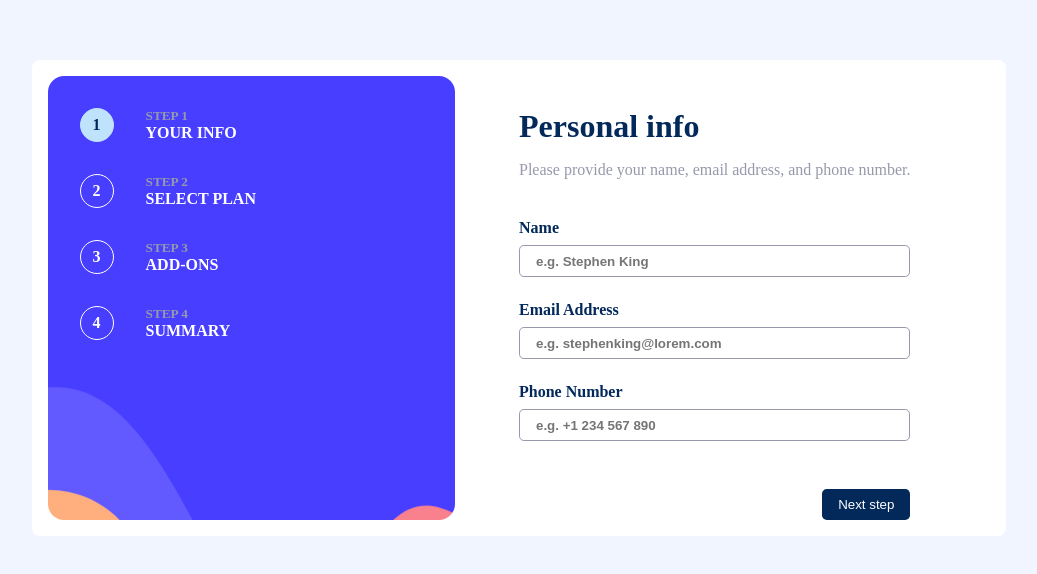
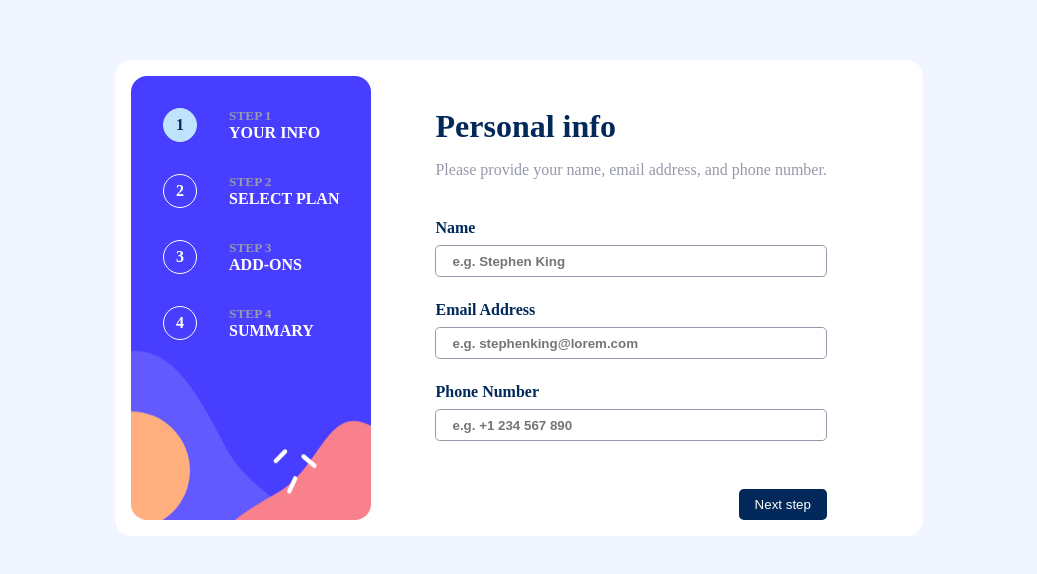
Before and after one commit to webifyCode/mymultistepform, a React (Vite) app: page / in a window 1280 px wide. Shown: the part 102-676 px from the top of the page, without its empty margins (121-1158 px from the left). Built offline with nearby package versions, Linux system fonts and the light colour scheme.

Commit message:
new updates

```diff
--- a/src/index.css
+++ b/src/index.css
@@ -15,10 +15,9 @@ body {
 
 .form-container {
   padding: 1rem;
-  display: grid;
-  grid-template-columns: 1fr 1fr;
+  display: flex;
   background-color: white;
-  border-radius: 0.5rem;
+  border-radius: 1rem;
 }
 
 form {
```
